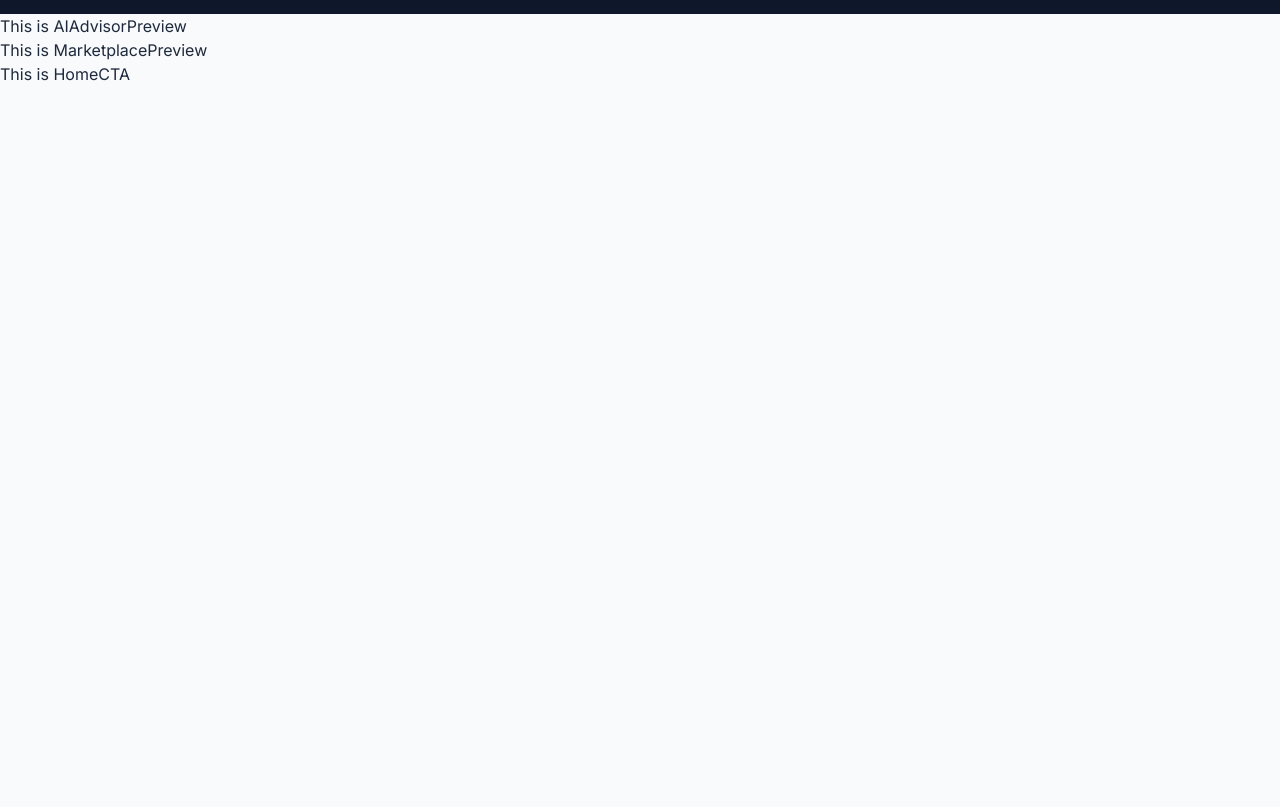
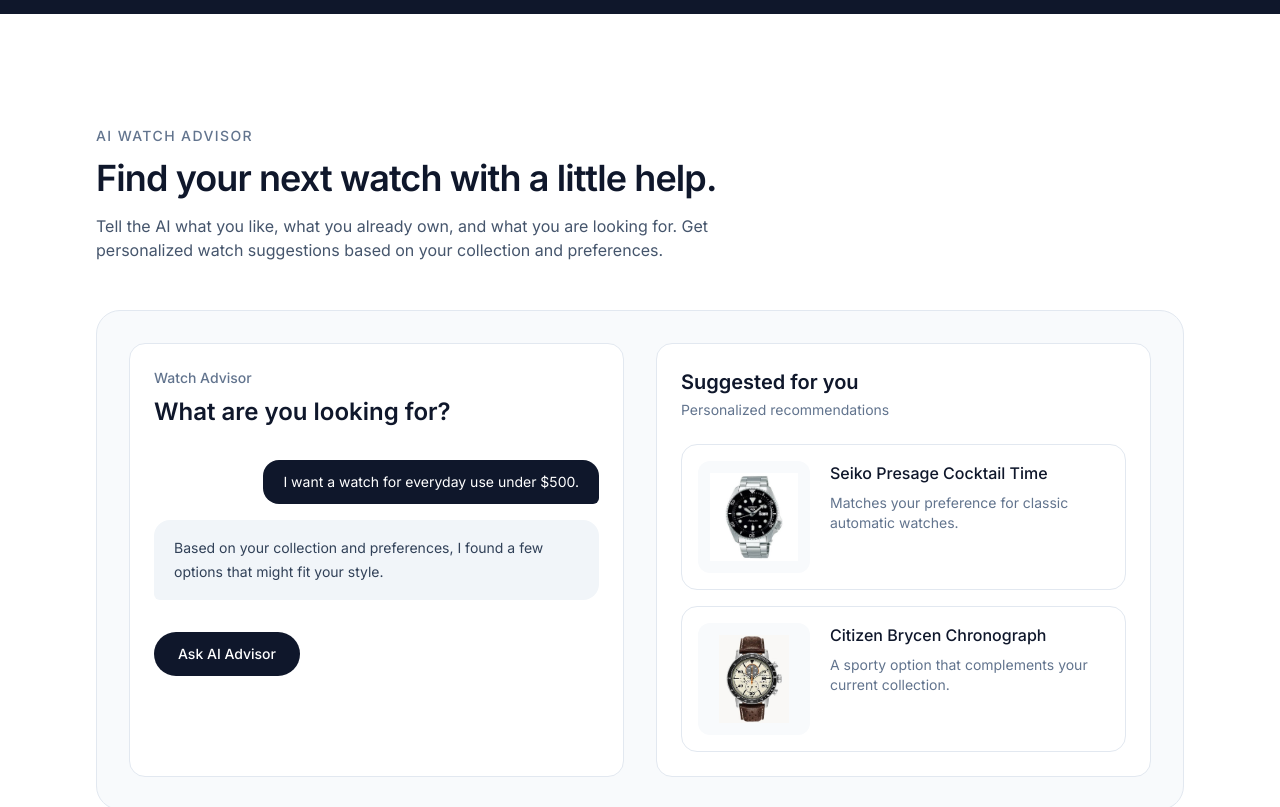
Before and after one commit to tanveera2001/watch-wardrobe, a React (Vite) app in the folder frontend/: page / in a window 1280 px wide. Shown: the part 4280-5087 px from the top of the page. Before the commit the page ends 4366 px from the top, so only its background shows below. Built offline with nearby package versions, Linux system fonts and the light colour scheme; a web font is replaced by a local one.

Commit message:
feat: AI Advisor Preview Completed

```diff
--- a/frontend/src/components/home/AIAdvisorPreview.jsx
+++ b/frontend/src/components/home/AIAdvisorPreview.jsx
@@ -1,3 +1,110 @@
+const recommendations = [
+  {
+    id: 1,
+    name: "Seiko Presage Cocktail Time",
+    reason: "Matches your preference for classic automatic watches.",
+    image: "/images/watches/5-sports-skx-series-srpd55k1.jpg",
+  },
+  {
+    id: 2,
+    name: "Citizen Brycen Chronograph",
+    reason: "A sporty option that complements your current collection.",
+    image: "/images/watches/brycen-chronograph-ca0649-06x.jpg",
+  },
+];
+
 export function AIAdvisorPreview() {
-  return <div>This is AIAdvisorPreview</div>;
+  return (
+    <section className="bg-white px-24 py-28">
+      {/* SECTION HEADER */}
+      <div className="mb-12 max-w-2xl">
+        <p className="mb-3 text-sm font-medium uppercase tracking-widest text-slate-500">
+          AI Watch Advisor
+        </p>
+
+        <h2 className="text-4xl font-semibold tracking-tight text-slate-900">
+          Find your next watch with a little help.
+        </h2>
+
+        <p className="mt-4 text-slate-600">
+          Tell the AI what you like, what you already own, and what you are
+          looking for. Get personalized watch suggestions based on your
+          collection and preferences.
+        </p>
+      </div>
+
+      {/* AI ADVISOR PREVIEW */}
+      <div className="grid grid-cols-2 gap-8 rounded-3xl border border-slate-200 bg-slate-50 p-8">
+        {/* AI CHAT */}
+        <div className="rounded-2xl border border-slate-200 bg-white p-6">
+          <div className="mb-8">
+            <p className="text-sm font-medium text-slate-500">Watch Advisor</p>
+
+            <h3 className="mt-2 text-2xl font-semibold text-slate-900">
+              What are you looking for?
+            </h3>
+          </div>
+
+          {/* USER MESSAGE */}
+          <div className="mb-4 flex justify-end">
+            <div className="max-w-sm rounded-2xl rounded-br-md bg-slate-900 px-5 py-3 text-sm text-white">
+              I want a watch for everyday use under $500.
+            </div>
+          </div>
+
+          {/* AI MESSAGE */}
+          <div className="rounded-2xl rounded-bl-md bg-slate-100 px-5 py-4">
+            <p className="text-sm leading-6 text-slate-700">
+              Based on your collection and preferences, I found a few options
+              that might fit your style.
+            </p>
+          </div>
+
+          <button className="mt-8 rounded-full bg-slate-900 px-6 py-3 text-sm font-medium text-white">
+            Ask AI Advisor
+          </button>
+        </div>
+
+        {/* RECOMMENDATIONS */}
+        <div className="rounded-2xl border border-slate-200 bg-white p-6">
+          <div className="mb-6">
+            <h3 className="text-xl font-semibold text-slate-900">
+              Suggested for you
+            </h3>
+
+            <p className="mt-1 text-sm text-slate-500">
+              Personalized recommendations
+            </p>
+          </div>
+
+          <div className="space-y-4">
+            {recommendations.map((watch) => (
+              <div
+                key={watch.id}
+                className="flex gap-5 rounded-2xl border border-slate-200 p-4"
+              >
+                {/* WATCH IMAGE */}
+                <div className="flex h-28 w-28 shrink-0 items-center justify-center rounded-xl bg-slate-50 p-3">
+                  <img
+                    src={watch.image}
+                    alt={watch.name}
+                    className="h-full w-full object-contain"
+                  />
+                </div>
+
+                {/* WATCH INFO */}
+                <div>
+                  <h4 className="font-medium text-slate-900">{watch.name}</h4>
+
+                  <p className="mt-2 text-sm leading-5 text-slate-500">
+                    {watch.reason}
+                  </p>
+                </div>
+              </div>
+            ))}
+          </div>
+        </div>
+      </div>
+    </section>
+  );
 }
```
